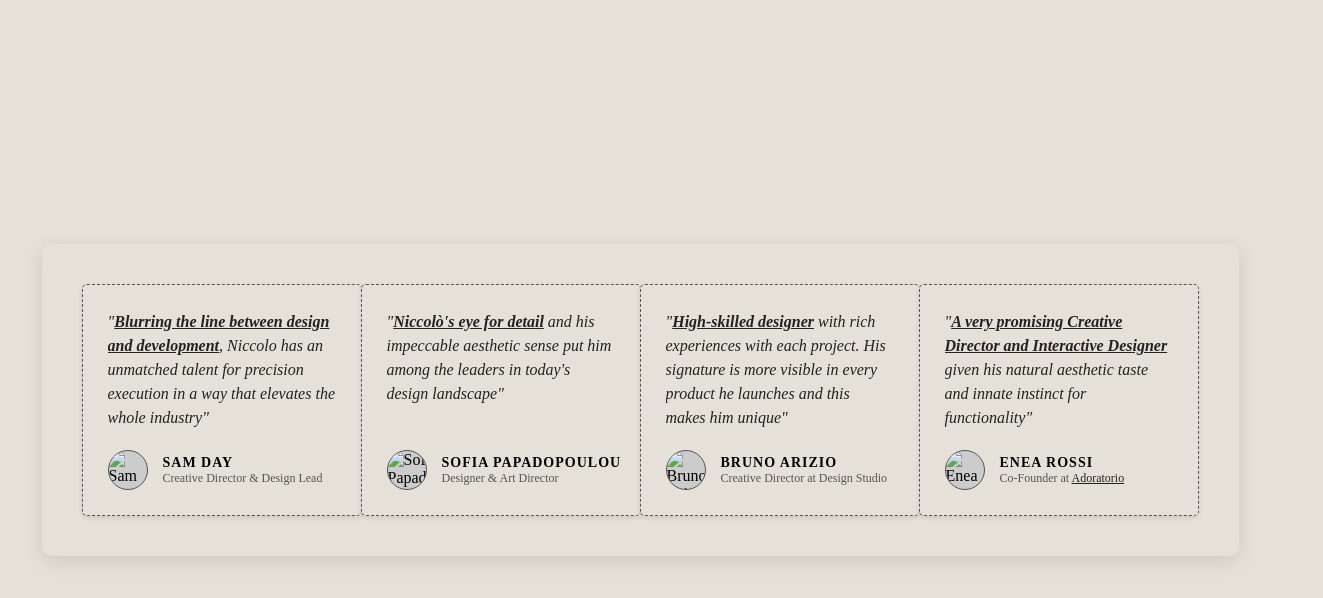
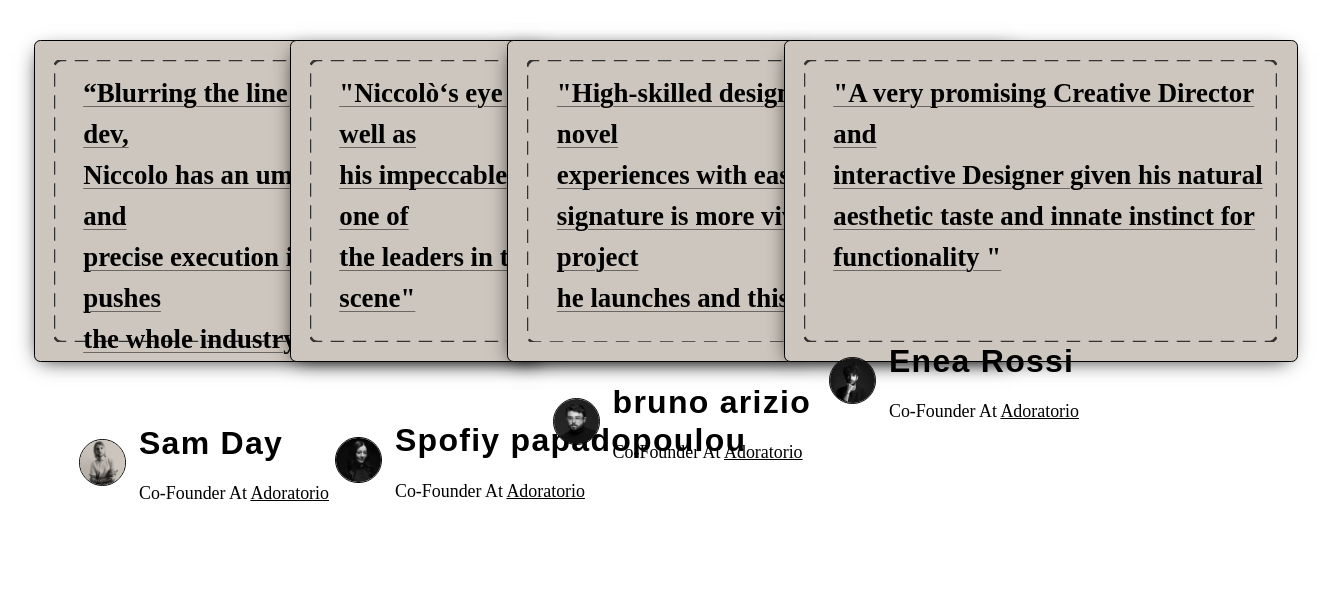
Before and after one commit to KevatMonu/Miranda_Animateed, a plain HTML site: page demo.html in a window 1280 px wide. Shown: the top 598 px of the page, 1323 px wide, since content can reach past the window. Drawn offline with Linux system fonts and the light colour scheme.

```diff
--- a/demo.html
+++ b/demo.html
@@ -3,202 +3,197 @@
 <head>
     <meta charset="UTF-8">
     <meta name="viewport" content="width=device-width, initial-scale=1.0">
-    <title>Horizontal Side-by-Side Testimonial Cards</title>
+    <title>Document</title>
     <style>
-        * {
-            margin: 0;
-            padding: 0;
-            box-sizing: border-box;
-        }
-
-        body {
-            display: flex;
-            justify-content: center;
-            align-items: center;
-            min-height: 100vh;
-            background-color: #e5e0d8;
-            font-family: 'Times New Roman', Times, serif;
-            padding: 20px;
-        }
-
-        .container {
-            max-width: 100%;
+        #cards {
   width: 100%;
-            padding: 20px;
-            overflow-x: auto;
+  height: 70vh;
+  padding: 1vw 2vw;
+  margin-bottom: 3vw;
 }
 
 .card-container {
-            display: flex;
-            align-items: stretch;
-            width: max-content;
-            gap: 0;
-            margin: 0 auto;
+  width: 100%;
+  height: 100%;
+  position: relative;
+  margin-top: 1.5vw;
+  padding-bottom: 4vw;
+  border-bottom: 1px solid #000;
 }
 
 .card {
-            background-color: #e5e0d8;
-            border: 1px dashed #555;
-            border-radius: 5px;
-            padding: 25px;
-            width: 280px;
-            position: relative;
-            box-shadow: 0 2px 5px rgba(0,0,0,0.1);
+  width: 40vw;
+  height: 25vw;
+  border: 1px solid #000;
+  border-radius: 0.5vw;
+  background-color: #cdc6be;
+  box-shadow: -2px 5px 20px -8px #000;
 }
 
-        /* Connect cards with overlapping borders */
-        .card:not(:first-child) {
-            margin-left: -1px;
+.card1 {
+  position: absolute;
+  left: 0;
 }
 
-        .quote {
-            font-size: 16px;
-            line-height: 1.5;
-            margin-bottom: 60px;
-            font-style: italic;
-            color: #222;
-            overflow: hidden;
-            text-overflow: ellipsis;
-            display: -webkit-box;
-            -webkit-line-clamp: 6;
-            -webkit-box-orient: vertical;
+.card2 {
+  position: absolute;
+  left: 20vw;
+}
+.card3 {
+  position: absolute;
+  left: 37vw;
+}
+.card4 {
+  position: absolute;
+  right: 0;
+}
+.inner-info {
+  margin: 1.5vw;
+  width: 37vw;
+  height: 22vw;
+  background-image: url(asset/svg/dashed.svg);
 }
 
-        .quote a {
-            color: #222;
+.info-up h1 {
+  font-family: "Edit";
+  font-size: 2.1vw;
+  font-weight: 600;
+  line-height: 3.2vw;
+  padding: 1vw 0 0 2.3vw;
   text-decoration: underline;
-            font-weight: bold;
+  text-underline-offset: 0.3vw;
+  text-decoration-thickness: 0.5px;
+  text-decoration-color: #0000007a;
 }
 
-        .profile {
+.info-down{
   display: flex;
+  justify-content: start;
   align-items: center;
-            position: absolute;
-            bottom: 25px;
-            left: 25px;
+  padding: 2vw 0 0 2vw;
+}
+.info-down-down{
+  padding: 5vw 0 0 2vw;
+}
+.info-left{
+  width: 3.5vw;
+  height: 3.5vw;
+  border: 1px solid #000;
+  border-radius: 50%;
+  margin-right: 1vw;
 }
 
-        .profile-img {
-            width: 40px;
-            height: 40px;
+.info-left img{
+  width: 100%;
+  height:100%;
+  object-fit: cover;
+  object-position: center;
   border-radius: 50%;
-            overflow: hidden;
-            margin-right: 15px;
-            background-color: #ccc;
-            border: 1px solid #555;
 }
 
-        .profile-img img {
-            width: 100%;
-            height: 100%;
-            object-fit: cover;
+.info-right h1{
+    font-family: "Canopee", sans-serif;
+    letter-spacing: .1vw;
 }
 
-        .profile-info {
-            display: flex;
-            flex-direction: column;
+.info-right p{
+  font-family: 'Edit';
+  font-size: 1.4vw;
+  text-transform: capitalize;
 }
 
-        .name {
-            font-weight: bold;
-            font-size: 14px;
-            text-transform: uppercase;
-            letter-spacing: 1px;
-        }
-
-        .title {
-            font-size: 12px;
-            color: #555;
-        }
-
-        .title a {
-            color: #222;
+.info-right p>span{
   text-decoration: underline;
 }
 
-        .container-wrapper {
-            max-width: 1200px;
-            margin: 0 auto;
-            padding: 20px;
-            border-radius: 10px;
-            box-shadow: 0 5px 20px rgba(0,0,0,0.1);
-            background-color: #e5e0d8;
+#page6{
+  padding: 1vw 3vw;
 }
 
-        @media (max-width: 768px) {
-            .card-container {
-                flex-direction: column;
-                width: 100%;
-            }
-
-            .card {
-                width: 100%;
-                margin-bottom: 15px;
-                margin-left: 0 !important;
-            }
-        }
     </style>
 </head>
 <body>
-    <div class="container-wrapper">
-        <div class="container">
+
+    <div id="cards">
         <div class="card-container">
-                <div class="card">
-                    <div class="quote">
-                        "<a href="#">Blurring the line between design and development</a>, Niccolo has an unmatched talent for precision execution in a way that elevates the whole industry"
+          <div class="card card1">
+            <div class="inner-info">
+              <div class="info-up">
+                <h1>
+                  “Blurring the line between design &amp; dev, <br />
+                  Niccolo has an umatched eye for detail and <br />
+                  precise execution in his work which pushes <br />
+                  the whole industry forward”
+                </h1>
               </div>
-                    <div class="profile">
-                        <div class="profile-img">
-                            <img src="/api/placeholder/40/40" alt="Sam Day">
+              <div class="info-down">
+                <div class="info-left">
+                  <img src="asset/image/info-p1.jpg" alt="" />
                 </div>
-                        <div class="profile-info">
-                            <div class="name">SAM DAY</div>
-                            <div class="title">Creative Director & Design Lead</div>
+                <div class="info-right">
+                  <h1>Sam Day</h1>
+                  <p>Co-Founder at <span>Adoratorio</span></p>
                 </div>
               </div>
             </div>
-
-                <div class="card">
-                    <div class="quote">
-                        "<a href="#">Niccolò's eye for detail</a> and his impeccable aesthetic sense put him among the leaders in today's design landscape"
           </div>
-                    <div class="profile">
-                        <div class="profile-img">
-                            <img src="/api/placeholder/40/40" alt="Sofia Papadopoulou">
+          <div class="card card2">
+            <div class="inner-info">
+              <div class="info-up">
+                <h1>
+                  "Niccolò‘s eye for detail & design as well as <br />
+                  his impeccable aesthetics, make him one of <br />
+                  the leaders in today’s digital design scene"
+                </h1>
               </div>
-                        <div class="profile-info">
-                            <div class="name">SOFIA PAPADOPOULOU</div>
-                            <div class="title">Designer & Art Director</div>
+              <div class="info-down info-down-down">
+                <div class="info-left">
+                  <img src="asset/image/info-p2.jpg" alt="" />
+                </div>
+                <div class="info-right">
+                  <h1>Spofiy papadopoulou</h1>
+                  <p>Co-Founder at <span>Adoratorio</span></p>
                 </div>
               </div>
             </div>
-
-                <div class="card">
-                    <div class="quote">
-                        "<a href="#">High-skilled designer</a> with rich experiences with each project. His signature is more visible in every product he launches and this makes him unique"
           </div>
-                    <div class="profile">
-                        <div class="profile-img">
-                            <img src="/api/placeholder/40/40" alt="Bruno Arizio">
+          <div class="card card3">
+            <div class="inner-info">
+              <div class="info-up">
+                <h1>
+                  "High-skilled designer who creates novel <br />
+                  experiences with ease and craft. His <br />
+                  signature is more vivid on each new project <br />he launches
+                  and this is only the start"
+                </h1>
               </div>
-                        <div class="profile-info">
-                            <div class="name">BRUNO ARIZIO</div>
-                            <div class="title">Creative Director at Design Studio</div>
+              <div class="info-down">
+                <div class="info-left">
+                  <img src="asset/image/info-p3.jpg" alt="" />
+                </div>
+                <div class="info-right">
+                  <h1>bruno arizio</h1>
+                  <p>Co-Founder at <span>Adoratorio</span></p>
                 </div>
               </div>
             </div>
-
-                <div class="card">
-                    <div class="quote">
-                        "<a href="#">A very promising Creative Director and Interactive Designer</a> given his natural aesthetic taste and innate instinct for functionality"
           </div>
-                    <div class="profile">
-                        <div class="profile-img">
-                            <img src="/api/placeholder/40/40" alt="Enea Rossi">
+          <div class="card card4">
+            <div class="inner-info">
+              <div class="info-up">
+                <h1>
+                  "A very promising Creative Director and <br />
+                  interactive Designer given his natural <br />
+                  aesthetic taste and innate instinct for <br />functionality "
+                </h1>
               </div>
-                        <div class="profile-info">
-                            <div class="name">ENEA ROSSI</div>
-                            <div class="title">Co-Founder at <a href="#">Adoratorio</a></div>
+              <div class="info-down">
+                <div class="info-left">
+                  <img src="asset/image/info-p4.jpg" alt="" />
+                </div>
+                <div class="info-right">
+                  <h1>Enea Rossi</h1>
+                  <p>Co-Founder at <span>Adoratorio</span></p>
                 </div>
               </div>
             </div>
--- a/style.css
+++ b/style.css
@@ -695,6 +695,7 @@ body {
   margin-top: 1.5vw;
   padding-bottom: 4vw;
   border-bottom: 1px solid #000;
+  overflow: hidden;
 }
 
 .card {
@@ -709,20 +710,29 @@ body {
 .card1 {
   position: absolute;
   left: 0;
+  cursor: pointer;
 }
 
 .card2 {
   position: absolute;
-  left: 20vw;
+  left: 18vw;
+  cursor: pointer;
 }
 .card3 {
   position: absolute;
   left: 37vw;
+  cursor: pointer;
 }
 .card4 {
   position: absolute;
   right: 0;
+  cursor: pointer;
 }
+
+.card1:hover,.card2:hover,.card3:hover,.card4:hover{
+    background-color: #B4ABA0;
+}
+
 .inner-info {
   margin: 1.5vw;
   width: 37vw;
@@ -732,7 +742,7 @@ body {
 
 .info-up h1 {
   font-family: "Edit";
-  font-size: 2.1vw;
+  font-size: 1.8vw;
   font-weight: 600;
   line-height: 3.2vw;
   padding: 1vw 0 0 2.3vw;
```
Also changed, not shown: script.js (+95 -11 lines). Lines whose indentation alone changed are shown as unchanged.
